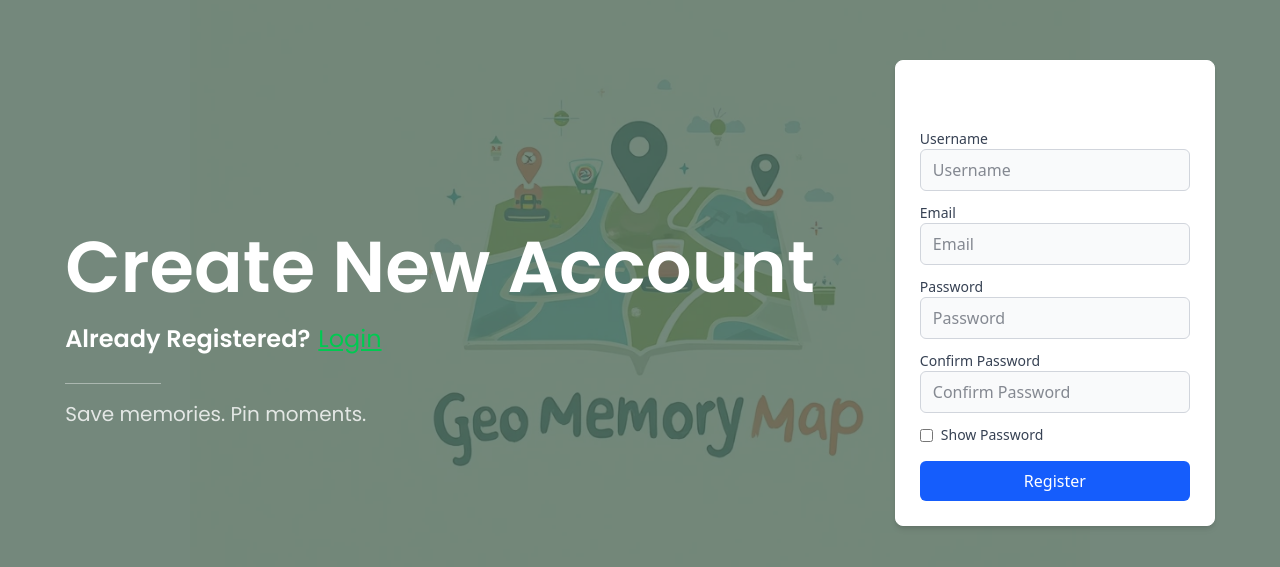
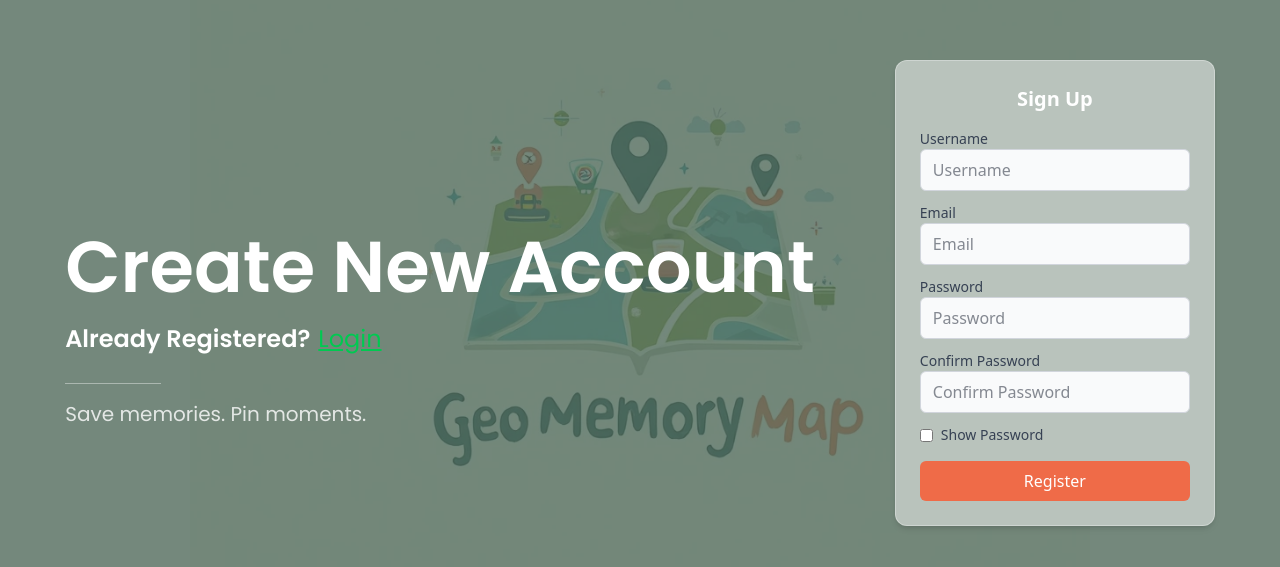
Before and after one commit to UCC-Batch-26/geomemorymap, a React (Vite) app in the folder apps/frontend/: page /signup in a window 1280 px wide. Shown: the part 107-674 px from the top of the page. Built offline with nearby package versions, Linux system fonts and the light colour scheme; no server answers.

Commit message:
feat: improve signup page styling and input focus colors

```diff
--- a/apps/frontend/src/modules/auth/pages/sign-up-page.jsx
+++ b/apps/frontend/src/modules/auth/pages/sign-up-page.jsx
@@ -80,8 +80,8 @@ function SignUpPage() {
           </div>
         </div>
 
-        <form className="bg-white border rounded-lg p-6 w-80 shadow-md" onSubmit={handleRegister}>
-          <h2 className="text-xl font-bold mb-4 text-center">Register</h2>
+        <form className="bg-white/50 border border-white/30 rounded-xl p-6 w-80 shadow-md" onSubmit={handleRegister}>
+          <h2 className="text-xl font-bold mb-4 text-center">Sign Up</h2>
 
           <label htmlFor="username" className="block text-sm font-medium text-gray-700">
             Username
@@ -92,7 +92,7 @@ function SignUpPage() {
             placeholder="Username"
             onChange={handleChange}
             required
-            className="w-full px-3 py-2 mb-3 border border-gray-300 rounded-md bg-gray-50 text-gray-900 focus:outline-none focus:ring focus:ring-blue-300"
+            className="w-full px-3 py-2 mb-3 border border-gray-300 rounded-md bg-gray-50 text-gray-900 focus:outline-none focus:ring-2 focus:ring-[#526b5c]/30 focus:border-[#526b5c]"
           />
 
           <label htmlFor="email" className="block text-sm font-medium text-gray-700">
@@ -105,7 +105,7 @@ function SignUpPage() {
             placeholder="Email"
             onChange={handleChange}
             required
-            className="w-full px-3 py-2 mb-3 border border-gray-300 rounded-md bg-gray-50 text-gray-900 focus:outline-none focus:ring focus:ring-blue-300"
+            className="w-full px-3 py-2 mb-3 border border-gray-300 rounded-md bg-gray-50 text-gray-900 focus:outline-none focus:ring-2 focus:ring-[#526b5c]/30 focus:border-[#526b5c]"
           />
 
           <label htmlFor="password" className="block text-sm font-medium text-gray-700">
@@ -118,7 +118,7 @@ function SignUpPage() {
             placeholder="Password"
             onChange={handleChange}
             required
-            className="w-full px-3 py-2 mb-3 border border-gray-300 rounded-md bg-gray-50 text-gray-900 focus:outline-none focus:ring focus:ring-blue-300"
+            className="w-full px-3 py-2 mb-3 border border-gray-300 rounded-md bg-gray-50 text-gray-900 focus:outline-none focus:ring-2 focus:ring-[#526b5c]/30 focus:border-[#526b5c]"
           />
 
           <label htmlFor="confirmPassword" className="block text-sm font-medium text-gray-700">
@@ -131,7 +131,7 @@ function SignUpPage() {
             placeholder="Confirm Password"
             onChange={handleChange}
             required
-            className="w-full px-3 py-2 mb-3 border border-gray-300 rounded-md bg-gray-50 text-gray-900 focus:outline-none focus:ring focus:ring-blue-300"
+            className="w-full px-3 py-2 mb-3 border border-gray-300 rounded-md bg-gray-50 text-gray-900 focus:outline-none focus:ring-2 focus:ring-[#526b5c]/30 focus:border-[#526b5c]"
           />
 
           {/* Show password toggle affecting both fields */}
@@ -150,7 +150,7 @@ function SignUpPage() {
 
           <button
             type="submit"
-            className="w-full bg-blue-600 text-white py-2 px-4 rounded-md hover:bg-blue-700 transition"
+            className="w-full bg-[#EF6B48] text-white py-2 px-4 rounded-md hover:bg-[#e9542b] transition"
           >
             Register
           </button>
```
